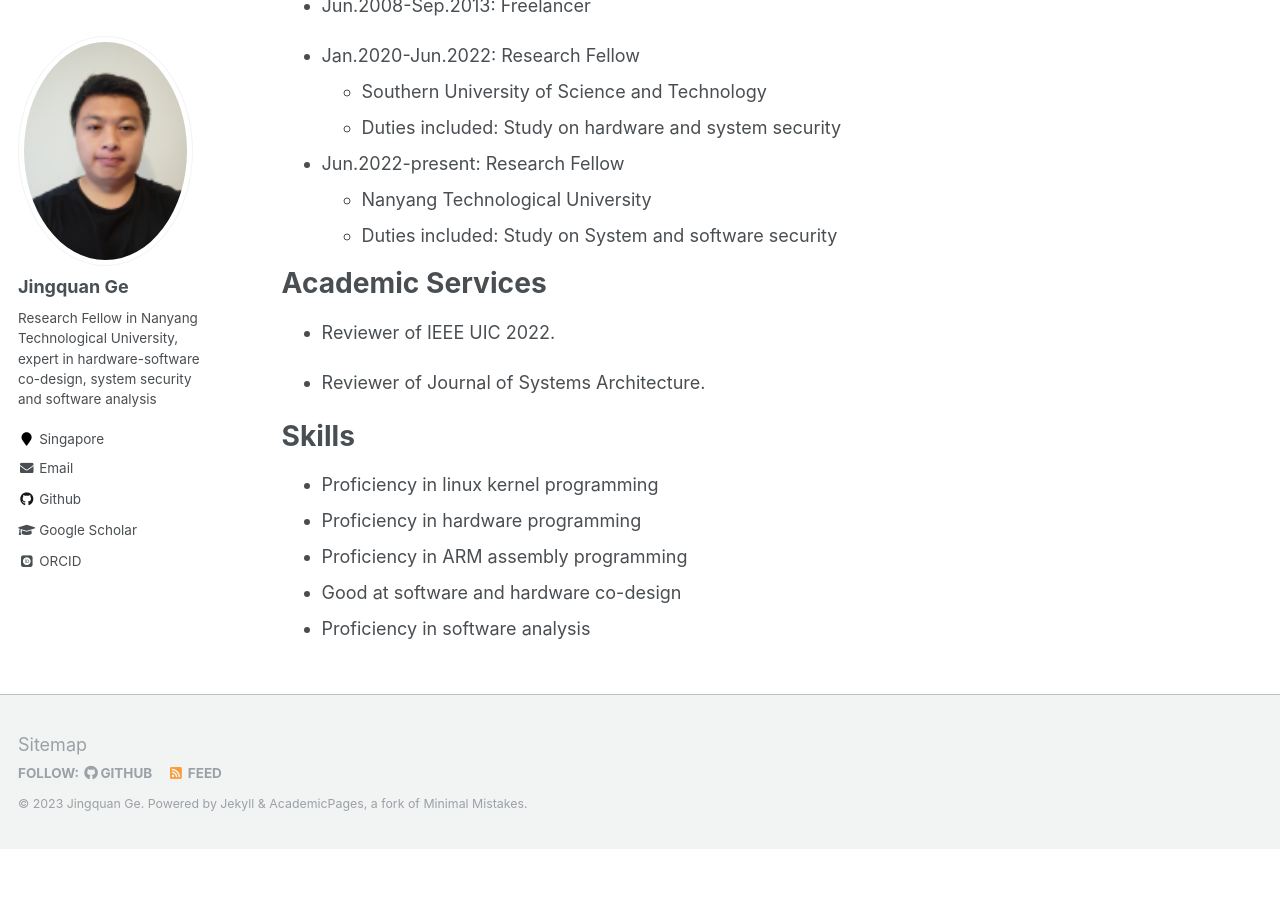
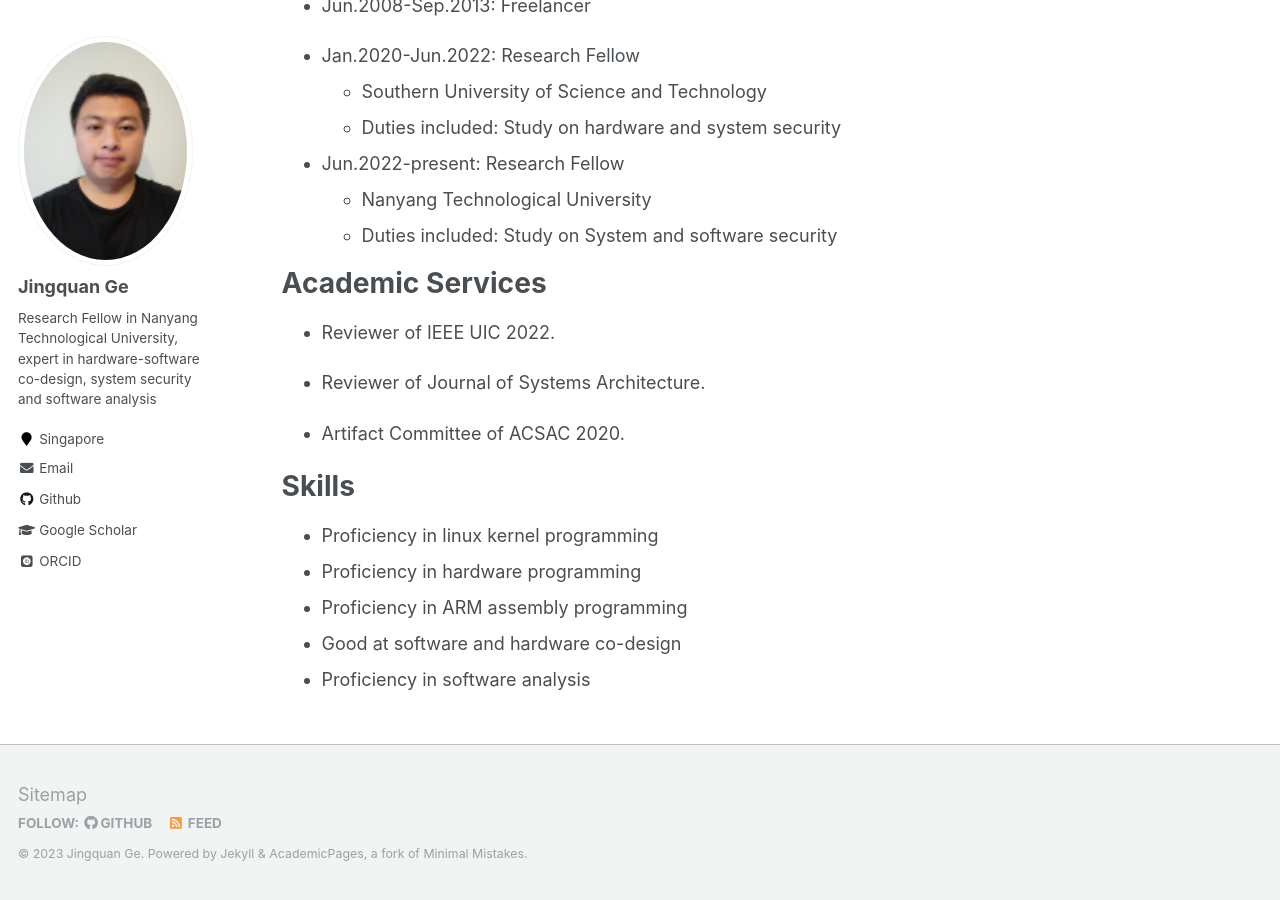
Before and after one commit to gejingquan/gejingquan.github.io, a Jekyll site: the page built from _pages/about.md, in a window 1280 px wide and 900 px high, scrolled down 740 px. Built offline with Jekyll 4.4.1, drawn with Linux system fonts in a browser that asks for light colours; some web fonts are replaced; before the commit the page ends 1589 px from its top, so only the background shows below that.

Commit message:
Update about.md

```diff
--- a/_pages/about.md
+++ b/_pages/about.md
@@ -45,6 +45,8 @@ Academic Services
 
 * Reviewer of Journal of Systems Architecture.
 
+* Artifact Committee of ACSAC 2020.
+
 Skills
 ======
 * Proficiency in linux kernel programming
```
